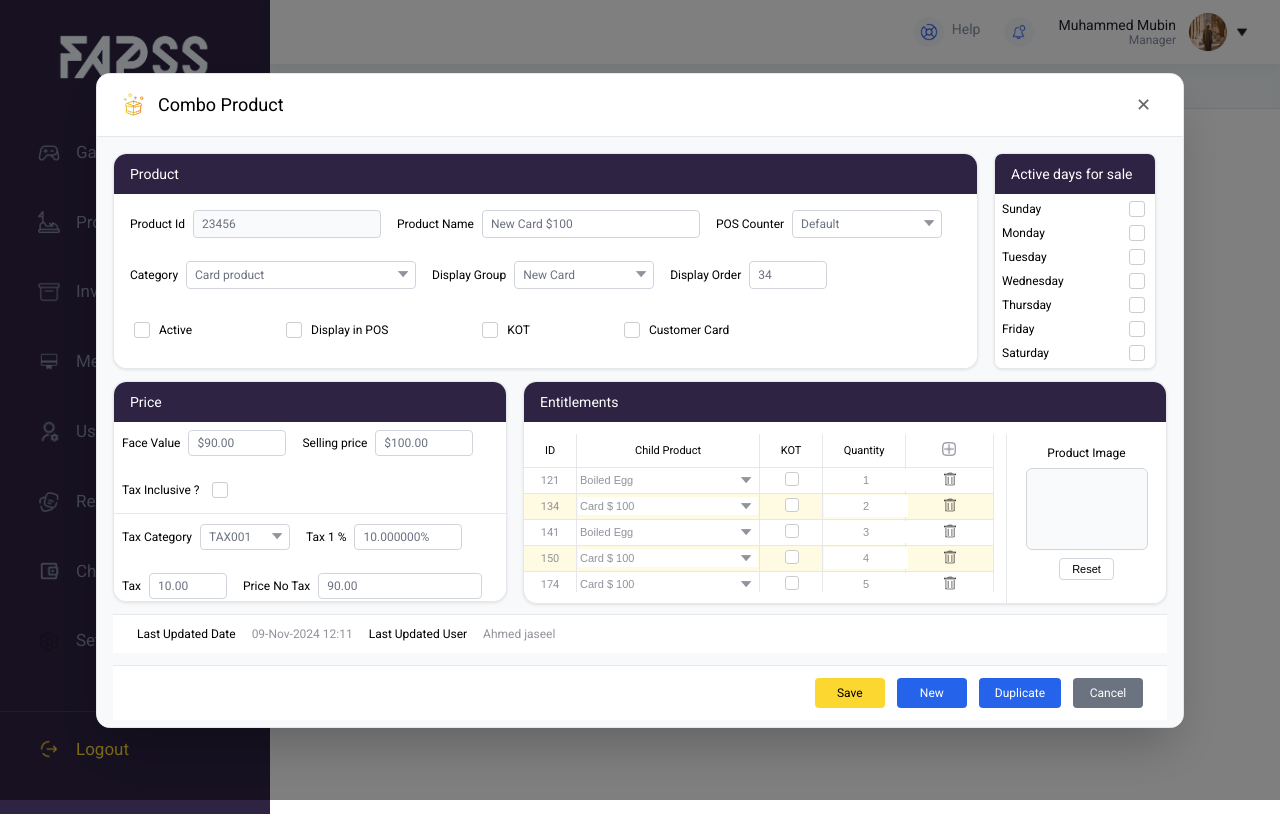
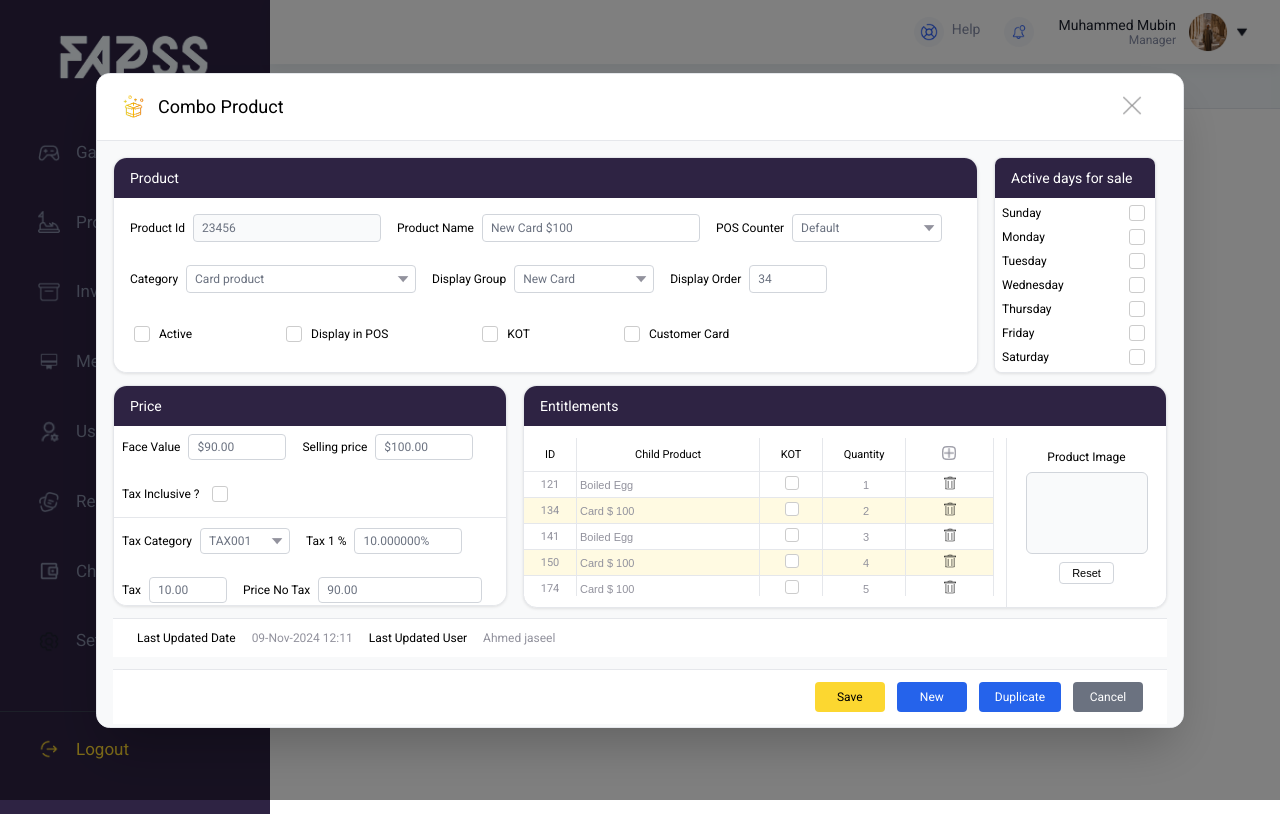
Before and after one commit to shabna2018/nexus_project, a React (Create React App) app: page /combo-product-add in a window 1280 px wide. Built offline with nearby package versions, Linux system fonts and the light colour scheme.

Commit message:
changes done.

```diff
--- a/src/gamesetting/addprofile.jsx
+++ b/src/gamesetting/addprofile.jsx
@@ -76,9 +76,10 @@ const AddProfileModal = () => {
             <img src={accessProfileIcon} alt="Access Profile" className="access-profile-icon" />
             <h2 className="modal-title">Add Profile</h2>
           </div>
-          <button onClick={() => navigate("/accessprofile")} className="item-add-close-button-item">
-            <img src={cancelIcon} alt="Close" className="item-add-close-icon-item" />
-          </button>
+          <button onClick={() => navigate("/accessprofile")} className="close-button">
+  <img src={cancelIcon} alt="Close" className="close-icon" />
+</button>
+
         </div>
 
         {/* Content */}
--- a/src/products/comboproduct/comboproductadd.css
+++ b/src/products/comboproduct/comboproductadd.css
@@ -53,21 +53,16 @@
   color: #000000;
   margin: 0;
 }
+.item-close-button {
+background-color: white;
+border: none;
+}
+.item-close {
+  width: 90%;
+  height: 80%;
+  object-fit: contain;
 
-.combo-add-close-button-combo {
-  background: none;
-  border: none;
-  cursor: pointer;
-  padding: 8px;
-  font-size: 18px;
-  color: #666;
-  border-radius: 4px;
 }
-
-.combo-add-close-button-combo:hover {
-  background: #f3f4f6;
-}
-
 /* Content Area */
 .combo-add-modal-content-combo {
   display: flex;
@@ -529,7 +524,7 @@ border: none;
 .combo-add-quantity-input-combo {
   width: 100%;
   border: none;
-
+  background: transparent;
   font-size: 11px;
   color: #92929d;
   text-align: center;
--- a/src/products/comboproduct/comboproductadd.jsx
+++ b/src/products/comboproduct/comboproductadd.jsx
@@ -2,6 +2,7 @@ import React, { useState } from "react";
 import "./comboproductadd.css";
 import { useNavigate } from "react-router-dom";
 
+import cancelIcon from '../../components/assets/iconoir_cancel.png';
 import plusIcon from "../../components/assets/plus_icon.png";
 import deleteIcon from "../../components/assets/delete_icon.png";
 import checklistIcon from "../../components/assets/Checklist.png";
@@ -67,11 +68,8 @@ const ComboProductAdd = () => {
 
             <h2 className="combo-add-title-text-combo">Combo Product</h2>
           </div>
-          <button
-            onClick={handleClose}
-            className="combo-add-close-button-combo"
-          >
-            ✕
+          <button onClick={() => navigate("/combo-product")} className="item-close-button">
+            <img src={cancelIcon} alt="Close" className="item-close" />
           </button>
         </div>
 
```
